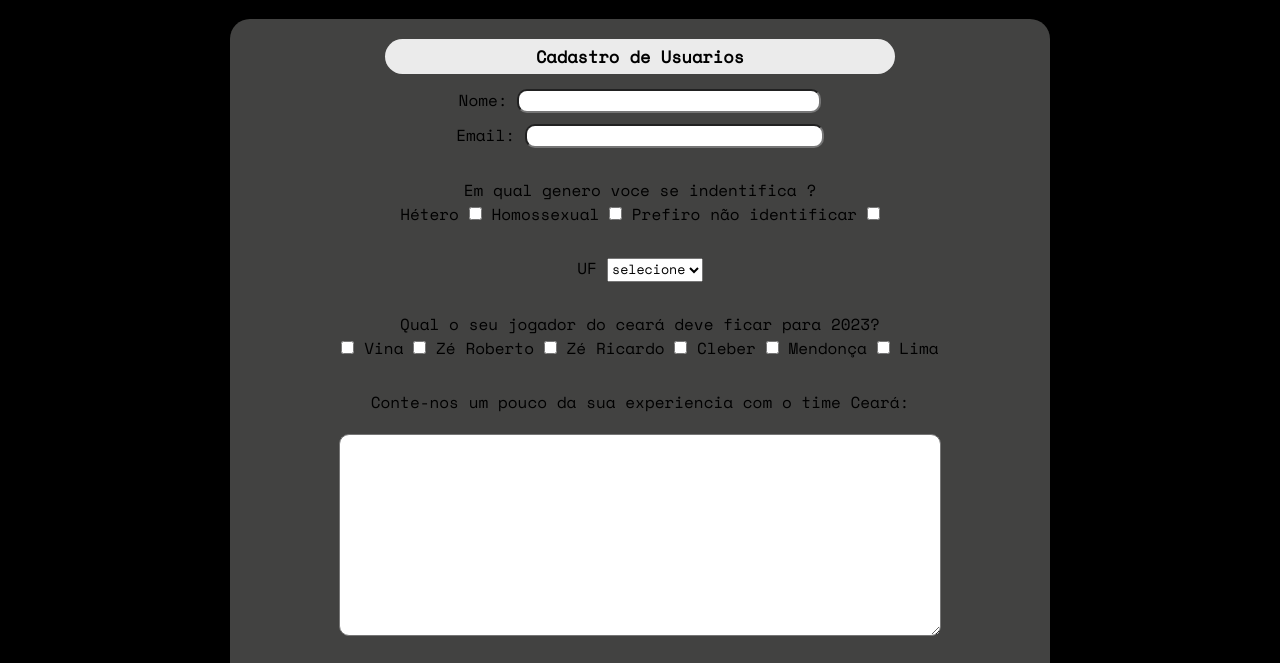
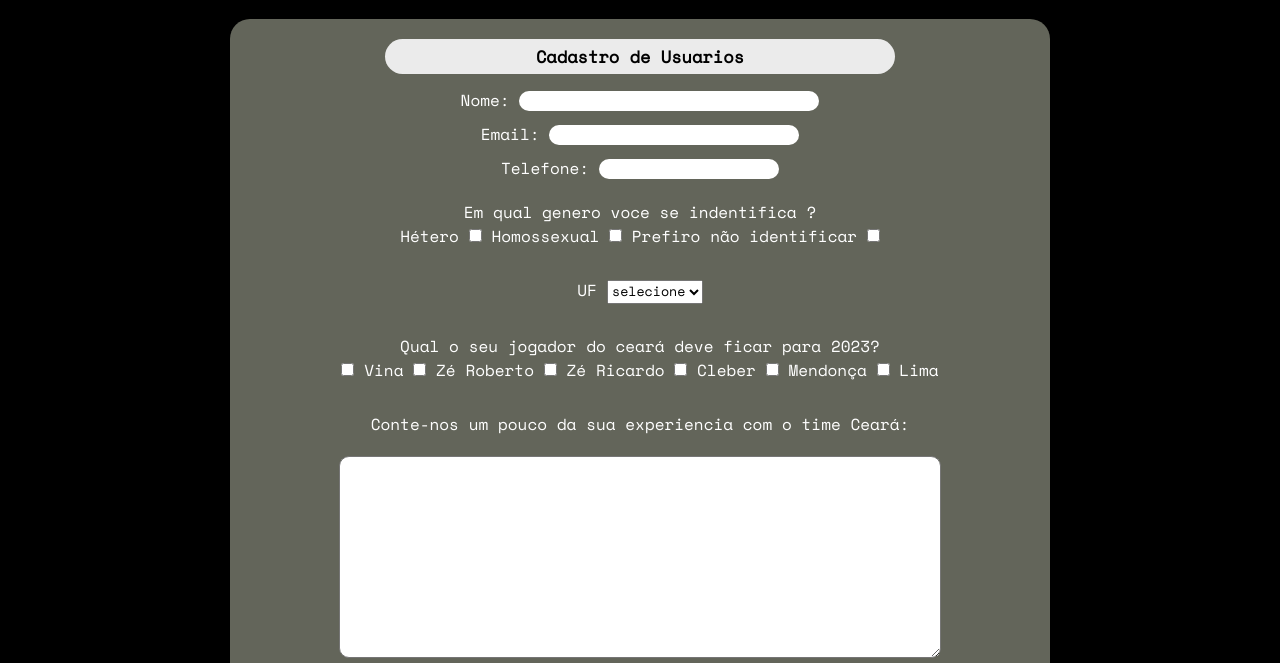
Before and after one commit to Icaroiz/Icaroiz.github.io, a plain HTML site: page Site/main/formulario.html in a window 1280 px wide. Shown: the part 119-782 px from the top of the page. Drawn offline with nearby package versions, Linux system fonts and the light colour scheme.

Commit message:
melhorias nos inputs

```diff
--- a/Site/CSS/style.css
+++ b/Site/CSS/style.css
@@ -1331,10 +1331,11 @@ section:nth-of-type(6){
 .formulario{
     text-align: center;
 
+    color: white;
     width: 800px;
     height: auto;
 
-    background-color: #8b8b8a79;
+    background-color: #63655a;
 
     padding: 10px;
 
@@ -1371,6 +1372,8 @@ section:nth-of-type(6){
 .nome{
     border-radius: 10px;
     width: 300px;
+
+    border: none;
 }
 
 .campo_email{
@@ -1381,7 +1384,20 @@ section:nth-of-type(6){
 
 .email{
     border-radius: 10px;
-    width: 295px;
+    width: 250px;
+
+    border: none;
+}
+
+.campo_telefone{
+    margin-top: 10px;
+}
+
+.telefone{
+    border-radius: 10px;
+    width: 180px;
+
+    border: none;
 }
 
 .genero{
@@ -1398,6 +1414,7 @@ section:nth-of-type(6){
     margin-bottom: 10px;
 
     padding: 10px;
+    border: none;
 }
 
 .personagem{
--- a/Site/main/formulario.html
+++ b/Site/main/formulario.html
@@ -85,6 +85,11 @@
                     <input type="email" class="email" name="email" id="email" required>
                     </div>
 
+                    <div class="campo_telefone">
+                        <label for="telefone">Telefone:</label>
+                    <input type="tel" class="telefone" name="telefone" id="telefone" required>
+                    </div>
+
             </fieldset>
 
             <!-- Campo de genero web com 3 opções de botões selecionáveis (radio button) e css de classe "campo" -->
```
